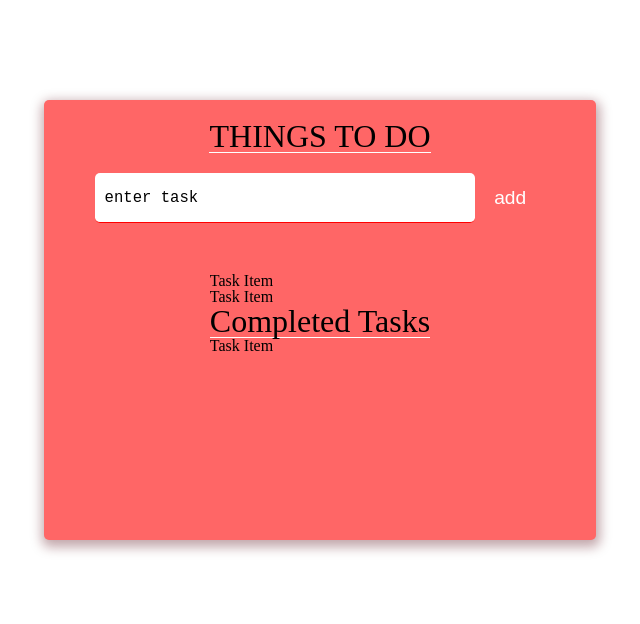
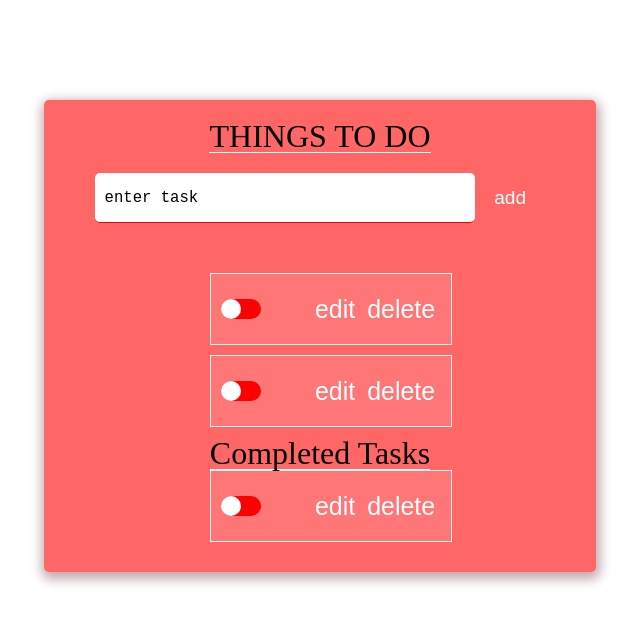
Before and after one commit to ozkozturk/todoapp-gtr, a React (Create React App) app: page / in a window 1280 px wide. Shown: the top 624 px of the page, without its empty margins (320-960 px from the left). Built offline with nearby package versions, Linux system fonts and the light colour scheme.

Commit message:
first look of TaskItem

```diff
--- a/src/components/CompletedTasks/index.tsx
+++ b/src/components/CompletedTasks/index.tsx
@@ -7,7 +7,7 @@ const CompletedTasks:FC<CompletedTasksProps> = () => {
   return (
     <StyledCompletedTasks>
       <h1>Completed Tasks</h1>
-      <TaskItem />
+      <TaskItem title="title" id={0} />
     </StyledCompletedTasks>
   );
 };
--- a/src/components/TaskItem/index.tsx
+++ b/src/components/TaskItem/index.tsx
@@ -1,11 +1,26 @@
 import React, { FC } from 'react';
 import { TaskItemProps } from './types';
-import StyledTaskItem from './styled';
+import { StyledTaskItem, StyledTaskChanges, StyledToggle } from './styled';
 
-const TaskItem: FC<TaskItemProps> = () => {
+const TaskItem: FC<TaskItemProps> = ({ title, id, ...rest }) => {
   return (
-    <StyledTaskItem>
-      <h2>Task Item</h2>
+    <StyledTaskItem {...rest}>
+      <div className="task-text">
+        <StyledToggle htmlFor={`${id}`}>
+          <input type="checkbox" />
+          <div>
+            <div className="rounded-ball" />
+          </div>
+        </StyledToggle>
+      </div>
+      <StyledTaskChanges>
+        <button>
+          edit
+        </button>
+        <button>
+          delete
+        </button>
+      </StyledTaskChanges>
     </StyledTaskItem>
   );
 };
--- a/src/components/TaskItem/styled.ts
+++ b/src/components/TaskItem/styled.ts
@@ -1,7 +1,79 @@
 import styled from '@emotion/styled';
 
-const StyledTaskItem = styled.div`
+export const StyledTaskItem = styled.div`
+  width: 100%;
+  height: 50px;
+  display: flex;
+  justify-content: space-between;
+  align-items: center;
+  background-color: rgba(256, 256, 256, 0.1);
+  padding: 10px;
+  margin-bottom: 10px;
+  font-size: 1.3em;
+  color: white;
+  border: 1px solid whitesmoke;
 
+  .task-text {
+    display: flex;
+    flex-wrap: nowrap;
+
+    input {
+    margin-top: 5px;
+    margin-right: 5px;
+    }
+  }
 `;
 
-export default StyledTaskItem;
+export const StyledToggle = styled.label`
+  input {
+    width: 0;
+    height: 0;
+    position: absolute;
+  }
+
+  div {
+    width: 40px;
+    height: 20px;
+    margin-right: 5px;
+    background-color: red;
+    border-radius: 34px;
+    transition: .6s;
+    position: relative;
+
+    .rounded-ball {
+      width: 20px;
+      height: 20px;
+      border-radius: 50%;
+      background-color: white;
+      transition: .6s;
+      position: absolute;
+    }
+  }
+  input:checked + div {
+    background-color: #83878D;
+
+    .rounded-ball {
+      margin-left: 20px;
+      background-color: #586261;
+    }
+  }
+`;
+
+export const StyledTaskChanges = styled.div`
+
+  button {
+    background-color: transparent;
+    border: none;
+    color: white;
+    font-size: 1.2em;
+
+    &:disabled {
+      opacity: 0.5;
+      cursor: not-allowed;
+    }
+
+    &:hover {
+      cursor: pointer;
+    }
+  }
+`;
--- a/src/components/TaskItem/types.ts
+++ b/src/components/TaskItem/types.ts
@@ -1,3 +1,4 @@
 export interface TaskItemProps {
-
-};
+  title: string;
+  id: number;
+}
--- a/src/components/TasksList/index.tsx
+++ b/src/components/TasksList/index.tsx
@@ -7,8 +7,8 @@ import CompletedTasks from '../CompletedTasks';
 const TasksList: FC<TasksListProps> = () => {
   return (
     <StyledTasksList>
-      <TaskItem />
-      <TaskItem />
+      <TaskItem title="text" id={1} />
+      <TaskItem title="text" id={2} />
       <CompletedTasks />
     </StyledTasksList>
   );
```
